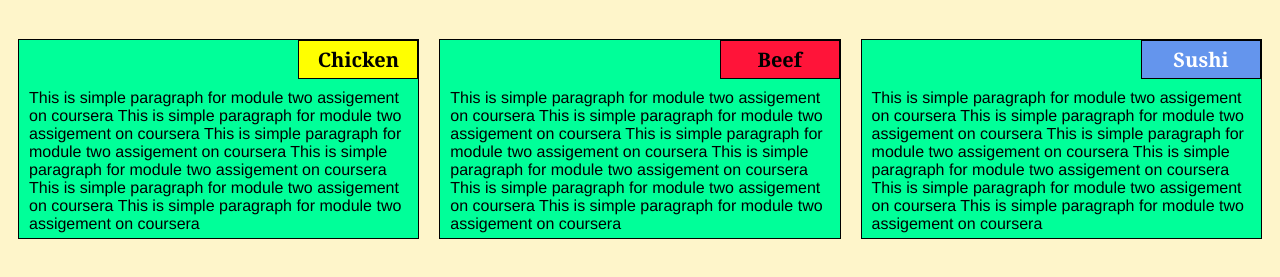
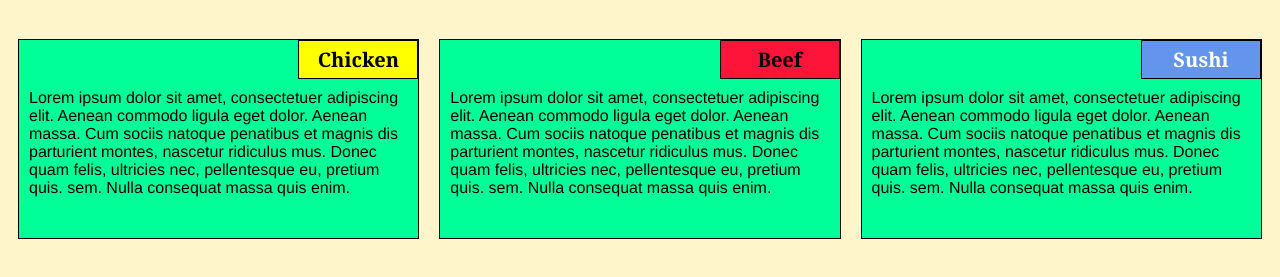
Before and after one commit to 333prakash/Module-2-assignment-, a plain HTML site: page index.html in a window 1280 px wide. Shown: the part 61-338 px from the top of the page. Drawn offline with Linux system fonts and the light colour scheme.

Commit message:
para change!!!
para change!!!

```diff
--- a/index.html
+++ b/index.html
@@ -19,14 +19,13 @@
 				Chicken
 			</div>
 
-			<p>
-			This is simple paragraph for module two assigement on coursera
-			This is simple paragraph for module two assigement on coursera
-			This is simple paragraph for module two assigement on coursera
-			This is simple paragraph for module two assigement on coursera
-			This is simple paragraph for module two assigement on coursera
-			This is simple paragraph for module two assigement on coursera
-			</p>
+			     <p>
+				   Lorem ipsum dolor sit amet, consectetuer adipiscing elit.
+                   Aenean commodo ligula eget dolor. Aenean massa. Cum sociis natoque
+                   penatibus et magnis dis parturient montes, nascetur ridiculus mus.
+                   Donec quam felis, ultricies nec, pellentesque eu, pretium quis.
+                   sem. Nulla consequat massa quis enim.
+                 </p>
 
 		</section>
 	</div>
@@ -37,14 +36,14 @@
 				Beef
 			</div>
 
-			<p>
-			This is simple paragraph for module two assigement on coursera
-			This is simple paragraph for module two assigement on coursera
-			This is simple paragraph for module two assigement on coursera
-			This is simple paragraph for module two assigement on coursera
-			This is simple paragraph for module two assigement on coursera
-			This is simple paragraph for module two assigement on coursera
-			</p>
+			     <p>
+				   Lorem ipsum dolor sit amet, consectetuer adipiscing elit.
+                   Aenean commodo ligula eget dolor. Aenean massa. Cum sociis natoque
+                   penatibus et magnis dis parturient montes, nascetur ridiculus mus.
+                   Donec quam felis, ultricies nec, pellentesque eu, pretium quis.
+                   sem. Nulla consequat massa quis enim.
+                 </p>
+
 
 		</section>
 
@@ -57,13 +56,13 @@
 				</div>
 
 				<p>
-				This is simple paragraph for module two assigement on coursera
-				This is simple paragraph for module two assigement on coursera
-				This is simple paragraph for module two assigement on coursera
-				This is simple paragraph for module two assigement on coursera
-				This is simple paragraph for module two assigement on coursera
-				This is simple paragraph for module two assigement on coursera
-				</p>
+				   Lorem ipsum dolor sit amet, consectetuer adipiscing elit.
+                   Aenean commodo ligula eget dolor. Aenean massa. Cum sociis natoque
+                   penatibus et magnis dis parturient montes, nascetur ridiculus mus.
+                   Donec quam felis, ultricies nec, pellentesque eu, pretium quis.
+                   sem. Nulla consequat massa quis enim.
+                 </p>
+
 			</section>
 
 		</div>
```
